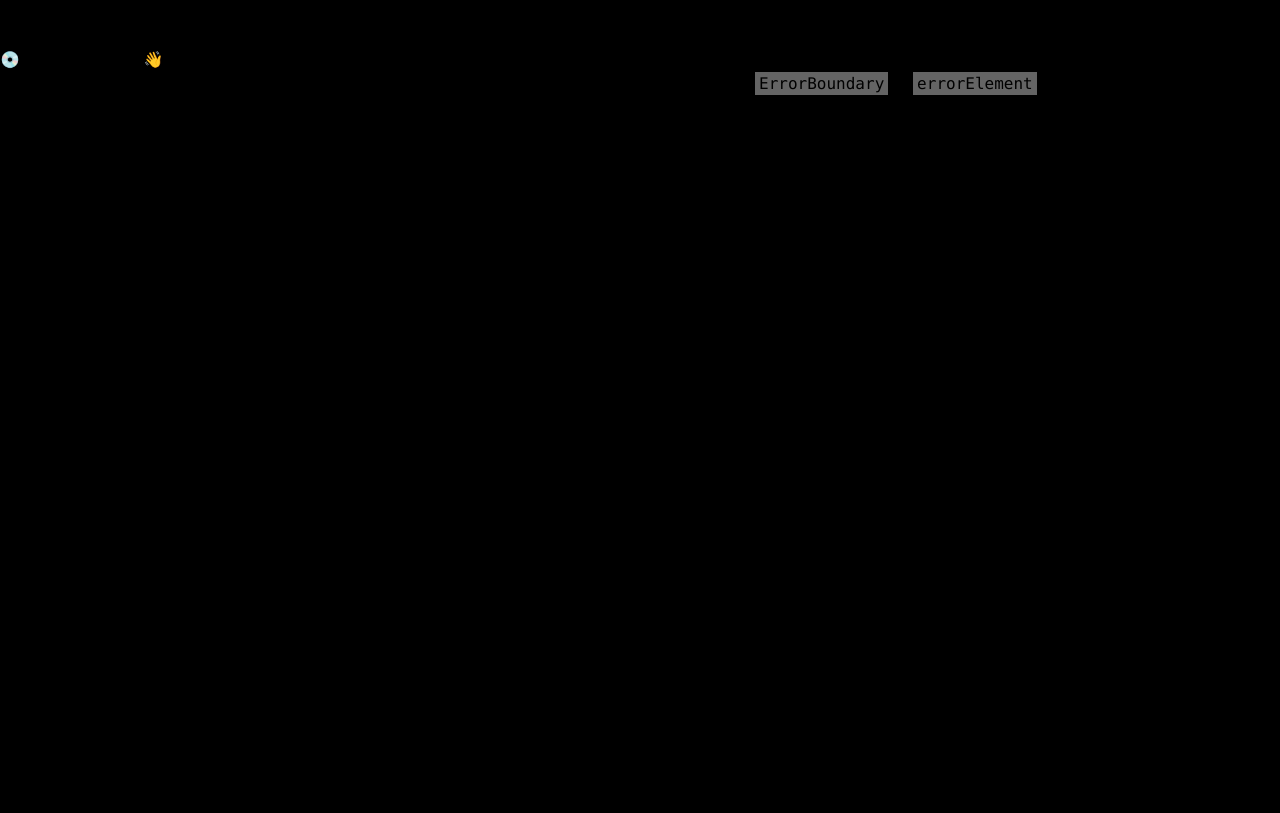
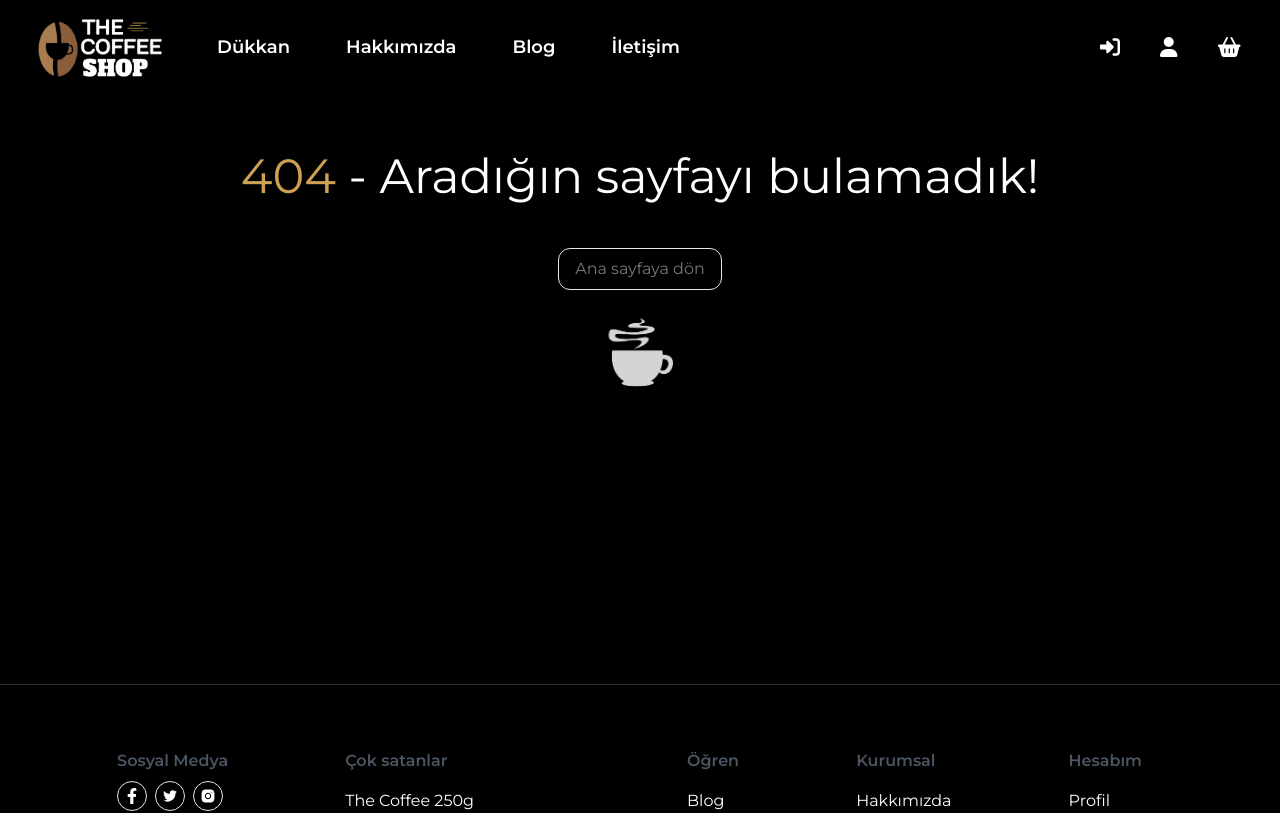
Before and after one commit to frknsprnl/coffee-shop, a React (Vite) app: page /error in a window 1280 px wide. Before the commit this address had no page. Shown: the top 813 px of the page. Built offline with nearby package versions, Linux system fonts and the light colour scheme.

Commit message:
Add: Error page

```diff
--- a/src/layouts/MainLayout/index.jsx
+++ b/src/layouts/MainLayout/index.jsx
@@ -12,7 +12,7 @@ function MainLayout({ children }) {
     }
   }, [location]);
 
-  const pagesWithFooter = ["", "shop", "about", "blog", "contact"];
+  const pagesWithFooter = ["", "shop", "about", "blog", "contact", "error"];
   return (
     <>
       <Header />
--- /dev/null
+++ b/src/pages/Error/index.jsx
@@ -0,0 +1,24 @@
+import React from "react";
+import MainLayout from "../../layouts/MainLayout";
+import { Link } from "react-router-dom";
+import Button from "../../components/Button";
+import coffeeCup from "../../assets/coffee-cup.jpg";
+
+function Error() {
+  return (
+    <MainLayout>
+      <div className="p-8 h-[540px] flex flex-col items-center">
+        <h1 className="text-white text-5xl py-6">
+          <span className="text-[#cda154]">404</span> - Aradığın sayfayı
+          bulamadık!
+        </h1>
+        <Link to="/" className="py-6 text-[#cda154]">
+          <Button name="Ana sayfaya dön" className="px-4" />
+        </Link>
+        <img src={coffeeCup} alt="" className="h-20 animate-pulse" />
+      </div>
+    </MainLayout>
+  );
+}
+
+export default Error;
```
Also changed, not shown: src/main.jsx (+10 -1 lines).
